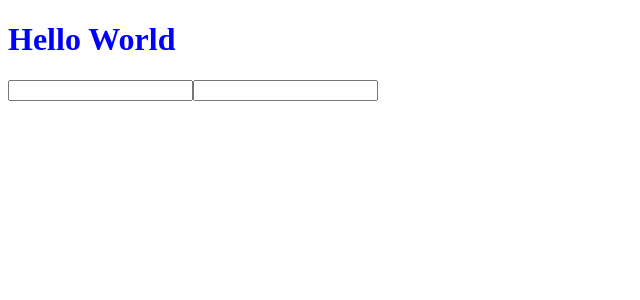
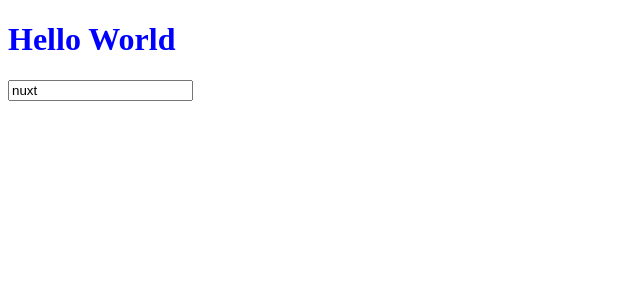
Before and after one commit to wisnuwirayuda/tags-input, a Vue app: page / in a window 1280 px wide. Shown: the top 300 px of the page, without its empty margins (0-640 px from the left). Built offline with nearby package versions, Linux system fonts and the light colour scheme.

Commit message:
Mengenal Sintaks Vue JS

```diff
--- a/src/App.vue
+++ b/src/App.vue
@@ -8,7 +8,7 @@
 <template>
   <h1>Hello World</h1>
   <tags-input></tags-input>
-  <tags-input />
+  <!-- <tags-input /> -->
   <!-- <TagsInput /> -->
 </template>
 
--- a/src/components/TagsInput.vue
+++ b/src/components/TagsInput.vue
@@ -1,3 +1,27 @@
 <template>
-    <input type="text" />
+    <!-- <div>{{ tags }}</div> -->
+    <!-- <div v-text="tags"></div> -->
+
+    <!-- <div v-if="!tags.length">You have no any tags</div> -->
+
+    <!-- <div v-for="tag in tags">{{ tag }}</div> -->
+
+    <!-- <input type="text" v-bind:value="newTag" /> -->
+    <input type="text" :value="newTag" />
 </template>
+
+<script>
+export default {
+    // Narrow Func
+    data: () => ({
+        tags: ["Vue", "React", "Angular"],
+        newTag: 'nuxt'
+    })
+
+    // data() {
+    //     return {
+    //         tags: ["Vue", "React", "Angular"]
+    //     }
+    // }
+}
+</script>
```
